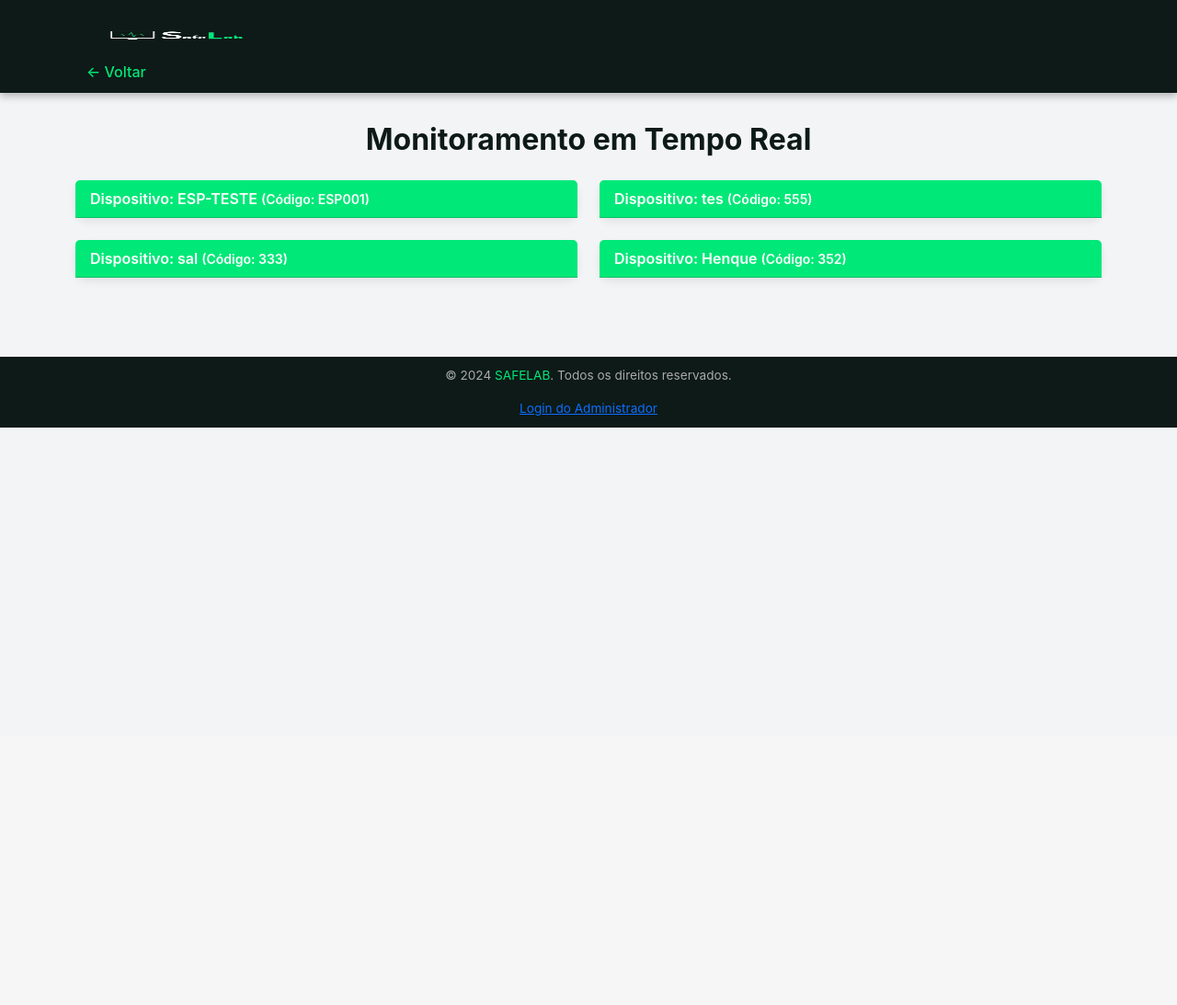
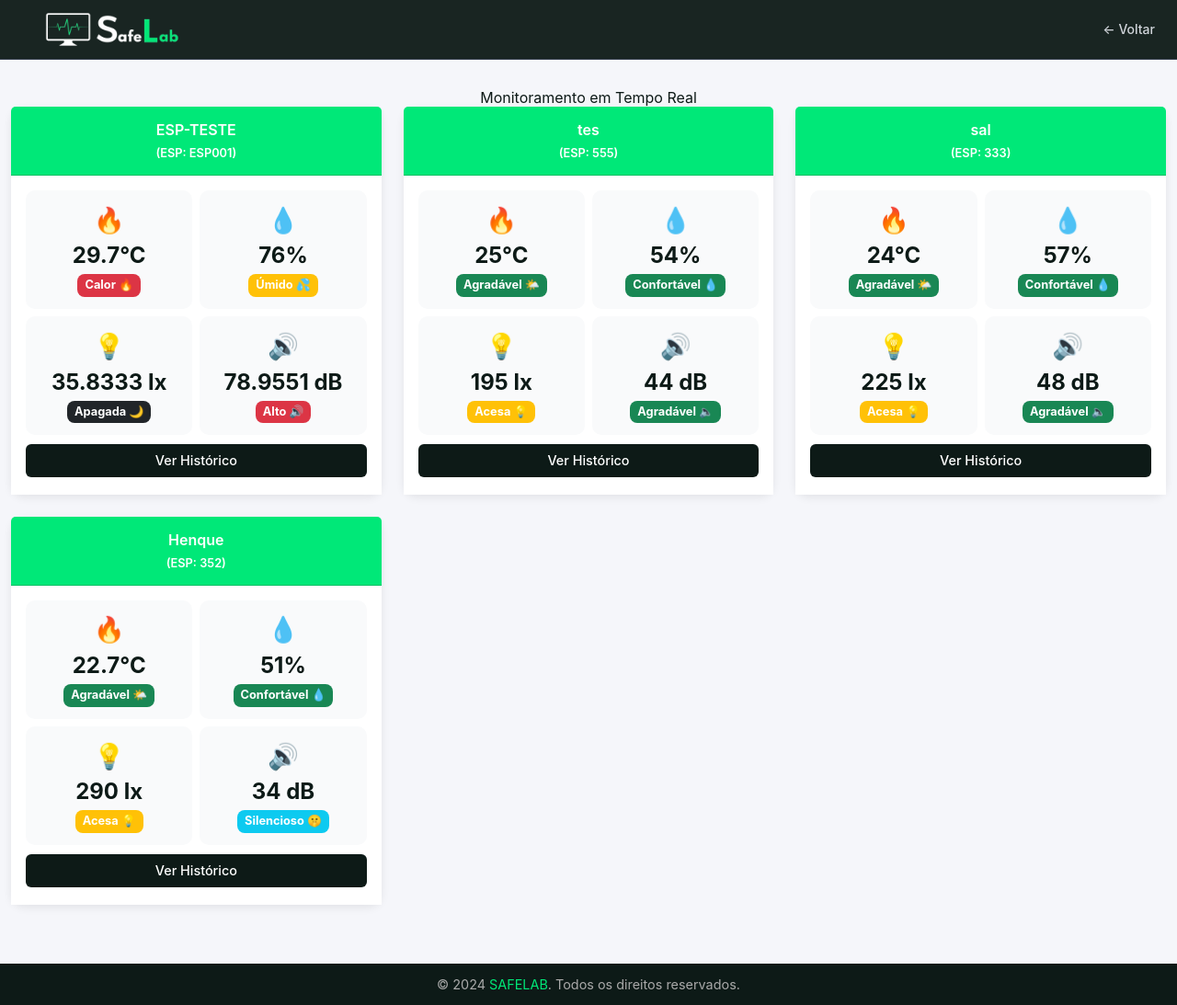
Before and after one commit to FelipeSantos1423/Tcc-safelab, a PHP site: page /public/dashboard.php in a window 1280 px wide. Shown: the whole page at 92% size. Before the commit the page ends 465 px from the top, so only its background shows below. Run offline with PHP 8.4, Linux system fonts and the light colour scheme; data comes from the database, SQL or seed files in the repository; some libraries are stand-ins or nearby versions.

Commit message:
dashboard arrumado

```diff
--- a/tcc/public/dashboard.php
+++ b/tcc/public/dashboard.php
@@ -4,10 +4,9 @@ require_once __DIR__ . '/../Models/Leitura/LeituraDAO.php';
 
 $dispositivoDAO = new DispositivoDAO();
 $leituraDAO = new LeituraDAO();
-
 $dispositivos = $dispositivoDAO->listarTodos();
 
-// Funções de interpretação
+// ===== INTERPRETAÇÃO =====
 function interpretarTemperatura($t) {
     if ($t === null) return ['Sem dados', 'secondary'];
     if ($t < 18) return ['Frio ❄️', 'info'];
@@ -39,119 +38,123 @@ function interpretarRuido($r) {
 <meta name="viewport" content="width=device-width, initial-scale=1.0">
 <title>Dashboard - SAFELAB</title>
 <link href="https://cdn.jsdelivr.net/npm/bootstrap@5.3.0/dist/css/bootstrap.min.css" rel="stylesheet">
-<script src="https://cdn.jsdelivr.net/npm/chart.js"></script>
+<script src="https://cdn.tailwindcss.com?plugins=forms"></script>
+  <script>
+    tailwind.config = {
+      darkMode: "class",
+      theme: {
+        extend: {
+          colors: {
+            "primary": "#00e878",
+            "background-light": "#f6f7f8",
+            "background-dark": "#101c22",
+          },
+          fontFamily: {
+            "display": ["Inter"]
+          }
+        },
+      },
+    }
+  </script>
 <style>
 body {
   font-family: 'Inter', sans-serif;
-    background-color: #f3f4f6;
-    color: #222;
-    margin: 0;
-    padding: 0;
+  background-color: #f5f6fa;
+  color: #1c1c1c;
 }
-
-/* ===== HEADER ===== */
-header {
-    background-color: #0d1a17;
-    color: #fff;
-    box-shadow: 0 4px 8px rgba(0,0,0,0.25);
-    position: sticky;
-    top: 0;
-    z-index: 1000;
-}
-header .container {
-    display: flex;
-    align-items: center;
-    justify-content: space-between;
-    padding: 0.7rem 1.5rem;
-}
-header img {
-    height: 55px;
-}
-header a {
-    text-decoration: none;
-    color: #00e878;
-    font-weight: 500;
-    transition: color 0.3s;
-}
-header a:hover {
-    color: #fff;
-}
-
-/* ===== CARDS ===== */
-.card {
-    border: none;
-    border-radius: 12px;
-    box-shadow: 0 4px 10px rgba(0,0,0,0.08);
-    transition: all 0.2s ease;
-    background: #fff;
-}
-.card:hover {
-    transform: scale(1.02);
-}
-.card-header {
-    background-color: #00e878;
-    color: white;
-    font-weight: 600;
-    border-top-left-radius: 12px;
-    border-top-right-radius: 12px;
-}
-.chart-footer {
-    font-size: 0.85rem;
-    color: #555;
-    margin-top: 5px;
-    text-align: center;
-}
-canvas {
-    max-height: 250px !important;
-}
-.badge {
-    font-size: 0.9rem;
-    padding: 8px 12px;
-    display: inline-block;
-    margin: 2px;
-}
-
-/* ===== CONTEÚDO ===== */
 main {
-    padding: 2rem 0;
+  padding: 2rem 1rem;
 }
 h2 {
   font-weight: 700;
   color: #0d1a17;
   text-align: center;
-    margin-bottom: 1.5rem;
+  margin-bottom: 2rem;
 }
-
-/* ===== FOOTER ===== */
+.card {
+  border: none;
+  border-radius: 14px;
+  box-shadow: 0 3px 10px rgba(0,0,0,0.08);
+  transition: all 0.3s ease;
+}
+.card:hover { transform: scale(1.02); }
+.card-header {
+  background-color: #00e878;
+  color: #fff;
+  font-weight: 600;
+  text-align: center;
+  padding: .8rem;
+}
+.card-body {
+  background-color: #fff;
+  padding: 1rem 1rem 1.2rem;
+}
+.sensor-box {
+  text-align: center;
+  padding: 0.8rem;
+  border-radius: 10px;
+  background: #f9fafb;
+}
+.sensor-icon {
+  font-size: 1.7rem;
+}
+.sensor-value {
+  font-size: 1.5rem;
+  font-weight: 700;
+  color: #0d1a17;
+}
+.sensor-label {
+  font-size: 0.9rem;
+  color: #555;
+}
+.badge {
+  font-size: 0.8rem;
+  padding: 6px 8px;
+  border-radius: 8px;
+}
+.btn-historico {
+  background-color: #0d1a17;
+  color: #fff;
+  font-weight: 500;
+  font-size: 0.9rem;
+  margin-top: 10px;
+}
+.btn-historico:hover {
+  background-color: #00e878;
+  color: #0d1a17;
+}
 footer {
   text-align: center;
-    padding: 10px;
+  padding: 12px;
   background-color: #0d1a17;
   color: #aaa;
-    font-size: 0.85rem;
-    margin-top: 30px;
+  font-size: 0.9rem;
+  margin-top: 2rem;
 }
-footer span {
-    color: #00e878;
+footer span { color: #00e878; }
+.modal-content {
+  border-radius: 14px;
+}
+.modal-header {
+  background-color: #00e878;
+  color: white;
 }
 </style>
 </head>
 
 <body>
-
-<!-- HEADER -->
 <header class="sticky top-0 z-20 bg-[#0d1a17]/95 backdrop-blur-sm border-b border-gray-700">
       <div class="container mx-auto px-4 sm:px-6 lg:px-8">
         <div class="flex items-center justify-between h-16">
           <!-- Logo -->
           <div class="flex items-center space-x-4">
-            <a class="flex items-center space-x-2" href="../adm.php">
-              <img src="/../images/WhatsApp_Image_2025-10-23_at_21.19.41-removebg-preview (1).png" width="200px" height="200px" alt="SAFELAB Logo">
+            <a class="flex items-center space-x-2" href="../index.php">
+              <img src="../images/WhatsApp_Image_2025-10-23_at_21.19.41-removebg-preview (1).png" width="200px" height="200px" alt="SAFELAB Logo">
             </a>
           </div>
 
           <!-- Botão voltar -->
-          <a href="../adm.php"
+          <a href="../index.php"
              class="text-sm font-medium text-gray-300 hover:text-primary transition-colors flex items-center">
              ← Voltar
           </a>
@@ -163,118 +166,113 @@ footer span {
 <main class="container">
   <h2>Monitoramento em Tempo Real</h2>
 
-  <div class="row">
+  <div class="row g-4">
   <?php foreach ($dispositivos as $disp):
-      $leituras = $leituraDAO->listarPorDispositivo($disp['id'], 10);
-      $labels = $temp = $umid = $luz = $ruido = [];
-
+      $leituras = $leituraDAO->listarPorDispositivo($disp['id'], 1);
       if (!empty($leituras)) {
-          foreach ($leituras as $l) {
-              $labels[] = date('H:i', strtotime($l['data_registro']));
-              $temp[] = (float) $l['temperatura'];
-              $umid[] = (float) $l['umidade'];
-              $luz[] = (float) $l['luz'];
-              $ruido[] = (float) $l['ruido'];
+          $l = $leituras[0];
+          $temp = (float) $l['temperatura'];
+          $umid = (float) $l['umidade'];
+          $luz = (float) $l['luz'];
+          $ruido = (float) $l['ruido'];
+      } else {
+          $temp = $umid = $luz = $ruido = null;
       }
 
-          $ultimaTemp = end($temp);
-          $ultimaUmid = end($umid);
-          $ultimaLuz = end($luz);
-          $ultimaRuido = end($ruido);
-      } else {
-          $ultimaTemp = $ultimaUmid = $ultimaLuz = $ultimaRuido = null;
-      }
+      [$tempStatus, $tempColor] = interpretarTemperatura($temp);
+      [$umidStatus, $umidColor] = interpretarUmidade($umid);
+      [$luzStatus, $luzColor] = interpretarLuz($luz);
+      [$ruidoStatus, $ruidoColor] = interpretarRuido($ruido);
 
-      [$tempStatus, $tempColor] = interpretarTemperatura($ultimaTemp);
-      [$umidStatus, $umidColor] = interpretarUmidade($ultimaUmid);
-      [$luzStatus, $luzColor] = interpretarLuz($ultimaLuz);
-      [$ruidoStatus, $ruidoColor] = interpretarRuido($ultimaRuido);
+      // Histórico (últimas 5 medições)
+      $historico = $leituraDAO->listarPorDispositivo($disp['id'], 5);
   ?>
-  <div class="col-md-6">
-      <div class="card mb-4">
-          <div class="card-header" data-bs-toggle="collapse" data-bs-target="#disp<?= $disp['id'] ?>" aria-expanded="false">
-              Dispositivo: <?= htmlspecialchars($disp['nome']) ?>
-              <small>(Código: <?= htmlspecialchars($disp['codigo_esp']) ?>)</small>
-          </div>
-          <div id="disp<?= $disp['id'] ?>" class="collapse">
+  <div class="col-md-6 col-lg-4">
+    <div class="card">
+      <div class="card-header"><?= htmlspecialchars($disp['nome']) ?><br><small>(ESP: <?= htmlspecialchars($disp['codigo_esp']) ?>)</small></div>
       <div class="card-body">
-                  <?php if (empty($leituras)): ?>
-                      <p class="text-center text-muted">Sem dados de leitura disponíveis.</p>
-                  <?php else: ?>
-                  <div class="row">
-                      <div class="col-md-6 mb-3 text-center">
-                          <canvas id="temp<?= $disp['id'] ?>"></canvas>
-                          <div class="chart-footer">
-                              <span class="badge bg-<?= $tempColor ?>">Temperatura: <?= $tempStatus ?></span>
+        <div class="row g-2">
+          <div class="col-6">
+            <div class="sensor-box">
+              <div class="sensor-icon">🔥</div>
+              <div class="sensor-value"><?= $temp !== null ? $temp . '°C' : '--' ?></div>
+              <span class="badge bg-<?= $tempColor ?>"><?= $tempStatus ?></span>
             </div>
           </div>
-                      <div class="col-md-6 mb-3 text-center">
-                          <canvas id="umid<?= $disp['id'] ?>"></canvas>
-                          <div class="chart-footer">
-                              <span class="badge bg-<?= $umidColor ?>">Umidade: <?= $umidStatus ?></span>
+          <div class="col-6">
+            <div class="sensor-box">
+              <div class="sensor-icon">💧</div>
+              <div class="sensor-value"><?= $umid !== null ? $umid . '%' : '--' ?></div>
+              <span class="badge bg-<?= $umidColor ?>"><?= $umidStatus ?></span>
             </div>
           </div>
-                      <div class="col-md-6 mb-3 text-center">
-                          <canvas id="luz<?= $disp['id'] ?>"></canvas>
-                          <div class="chart-footer">
-                              <span class="badge bg-<?= $luzColor ?>">Luz: <?= $luzStatus ?></span>
+          <div class="col-6">
+            <div class="sensor-box">
+              <div class="sensor-icon">💡</div>
+              <div class="sensor-value"><?= $luz !== null ? $luz . ' lx' : '--' ?></div>
+              <span class="badge bg-<?= $luzColor ?>"><?= $luzStatus ?></span>
             </div>
           </div>
-                      <div class="col-md-6 mb-3 text-center">
-                          <canvas id="ruido<?= $disp['id'] ?>"></canvas>
-                          <div class="chart-footer">
-                              <span class="badge bg-<?= $ruidoColor ?>">Ruído: <?= $ruidoStatus ?></span>
+          <div class="col-6">
+            <div class="sensor-box">
+              <div class="sensor-icon">🔊</div>
+              <div class="sensor-value"><?= $ruido !== null ? $ruido . ' dB' : '--' ?></div>
+              <span class="badge bg-<?= $ruidoColor ?>"><?= $ruidoStatus ?></span>
             </div>
           </div>
         </div>
+        <button class="btn btn-historico w-100" data-bs-toggle="modal" data-bs-target="#historicoModal<?= $disp['id'] ?>">Ver Histórico</button>
+      </div>
+    </div>
+  </div>
+
+  <!-- MODAL HISTÓRICO -->
+  <div class="modal fade" id="historicoModal<?= $disp['id'] ?>" tabindex="-1" aria-labelledby="historicoModalLabel<?= $disp['id'] ?>" aria-hidden="true">
+    <div class="modal-dialog modal-dialog-centered modal-lg">
+      <div class="modal-content">
+        <div class="modal-header">
+          <h5 class="modal-title" id="historicoModalLabel<?= $disp['id'] ?>">Histórico de Dados - <?= htmlspecialchars($disp['nome']) ?></h5>
+          <button type="button" class="btn-close" data-bs-dismiss="modal" aria-label="Fechar"></button>
+        </div>
+        <div class="modal-body">
+          <?php if (empty($historico)): ?>
+            <p class="text-muted text-center mb-0">Nenhuma medição anterior registrada.</p>
+          <?php else: ?>
+            <table class="table table-striped table-hover align-middle text-center">
+              <thead class="table-success">
+                <tr>
+                  <th>Data</th>
+                  <th>Temperatura</th>
+                  <th>Umidade</th>
+                  <th>Luz</th>
+                  <th>Ruído</th>
+                </tr>
+              </thead>
+              <tbody>
+                <?php foreach ($historico as $h): ?>
+                  <tr>
+                    <td><?= date('d/m/Y H:i', strtotime($h['data_registro'])) ?></td>
+                    <td><?= htmlspecialchars($h['temperatura']) ?>°C</td>
+                    <td><?= htmlspecialchars($h['umidade']) ?>%</td>
+                    <td><?= htmlspecialchars($h['luz']) ?> lx</td>
+                    <td><?= htmlspecialchars($h['ruido']) ?> dB</td>
+                  </tr>
+                <?php endforeach; ?>
+              </tbody>
+            </table>
           <?php endif; ?>
         </div>
       </div>
     </div>
   </div>
-
-  <script>
-  const labels<?= $disp['id'] ?> = <?= json_encode($labels) ?>;
-  const tempData<?= $disp['id'] ?> = <?= json_encode($temp) ?>;
-  const umidData<?= $disp['id'] ?> = <?= json_encode($umid) ?>;
-  const luzData<?= $disp['id'] ?> = <?= json_encode($luz) ?>;
-  const ruidoData<?= $disp['id'] ?> = <?= json_encode($ruido) ?>;
-
-  if (labels<?= $disp['id'] ?>.length > 0) {
-      const opts = { responsive: true, maintainAspectRatio: true, tension: 0.3 };
-      new Chart(document.getElementById('temp<?= $disp['id'] ?>'), {
-          type: 'line',
-          data: { labels: labels<?= $disp['id'] ?>, datasets: [{ label: 'Temperatura (°C)', data: tempData<?= $disp['id'] ?>, borderColor: 'red', fill: false }] },
-          options: opts
-      });
-      new Chart(document.getElementById('umid<?= $disp['id'] ?>'), {
-          type: 'line',
-          data: { labels: labels<?= $disp['id'] ?>, datasets: [{ label: 'Umidade (%)', data: umidData<?= $disp['id'] ?>, borderColor: 'blue', fill: false }] },
-          options: opts
-      });
-      new Chart(document.getElementById('luz<?= $disp['id'] ?>'), {
-          type: 'line',
-          data: { labels: labels<?= $disp['id'] ?>, datasets: [{ label: 'Luz (lx)', data: luzData<?= $disp['id'] ?>, borderColor: 'orange', fill: false }] },
-          options: opts
-      });
-      new Chart(document.getElementById('ruido<?= $disp['id'] ?>'), {
-          type: 'line',
-          data: { labels: labels<?= $disp['id'] ?>, datasets: [{ label: 'Ruído (dB)', data: ruidoData<?= $disp['id'] ?>, borderColor: 'green', fill: false }] },
-          options: opts
-      });
-  }
-  </script>
   <?php endforeach; ?>
   </div>
 </main>
 
-<!-- FOOTER -->
 <footer>
   <p>© 2024 <span>SAFELAB</span>. Todos os direitos reservados.</p>
-  <a href="public/login.php">Login do Administrador</a>
 </footer>
 
 <script src="https://cdn.jsdelivr.net/npm/bootstrap@5.3.0/dist/js/bootstrap.bundle.min.js"></script>
-
 </body>
 </html>
--- a/tcc/public/login.php
+++ b/tcc/public/login.php
@@ -37,9 +37,6 @@
     <header class="w-full">
       <div class="container mx-auto px-6 py-4">
         <div class="flex items-center gap-3 text-gray-800 dark:text-white">
-          <svg class="h-8 w-8 text-primary" fill="none" viewBox="0 0 48 48" xmlns="http://www.w3.org/2000/svg">
-            <path d="M39.5563 34.1455V13.8546C39.5563 15.708 36.8773 17.3437 32.7927 18.3189C30.2914 18.916 27.263 19.2655 24 19.2655C20.737 19.2655 17.7086 18.916 15.2073 18.3189C11.1227 17.3437 8.44365 15.708 8.44365 13.8546V34.1455C8.44365 35.9988 11.1227 37.6346 15.2073 38.6098C17.7086 39.2069 20.737 39.5564 24 39.5564C27.263 39.5564 30.2914 39.2069 32.7927 38.6098C36.8773 37.6346 39.5563 35.9988 39.5563 34.1455Z" fill="currentColor"></path>
-          </svg>
           <h1 class="text-xl font-bold">SafeLab</h1>
         </div>
       </div>
```
Also changed, not shown: tcc/index.php (+29 -43 lines). Lines whose indentation alone changed are shown as unchanged.
